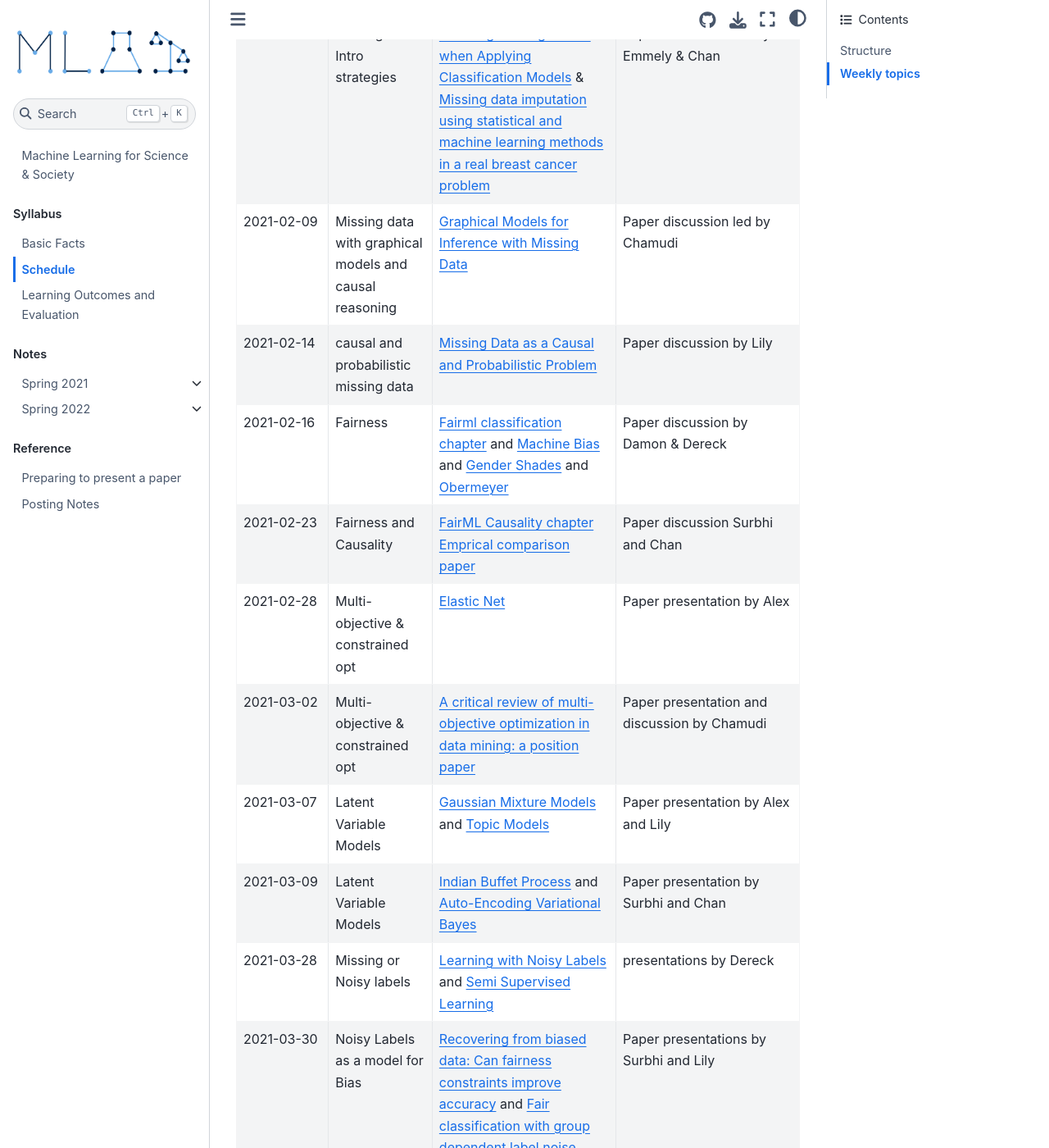
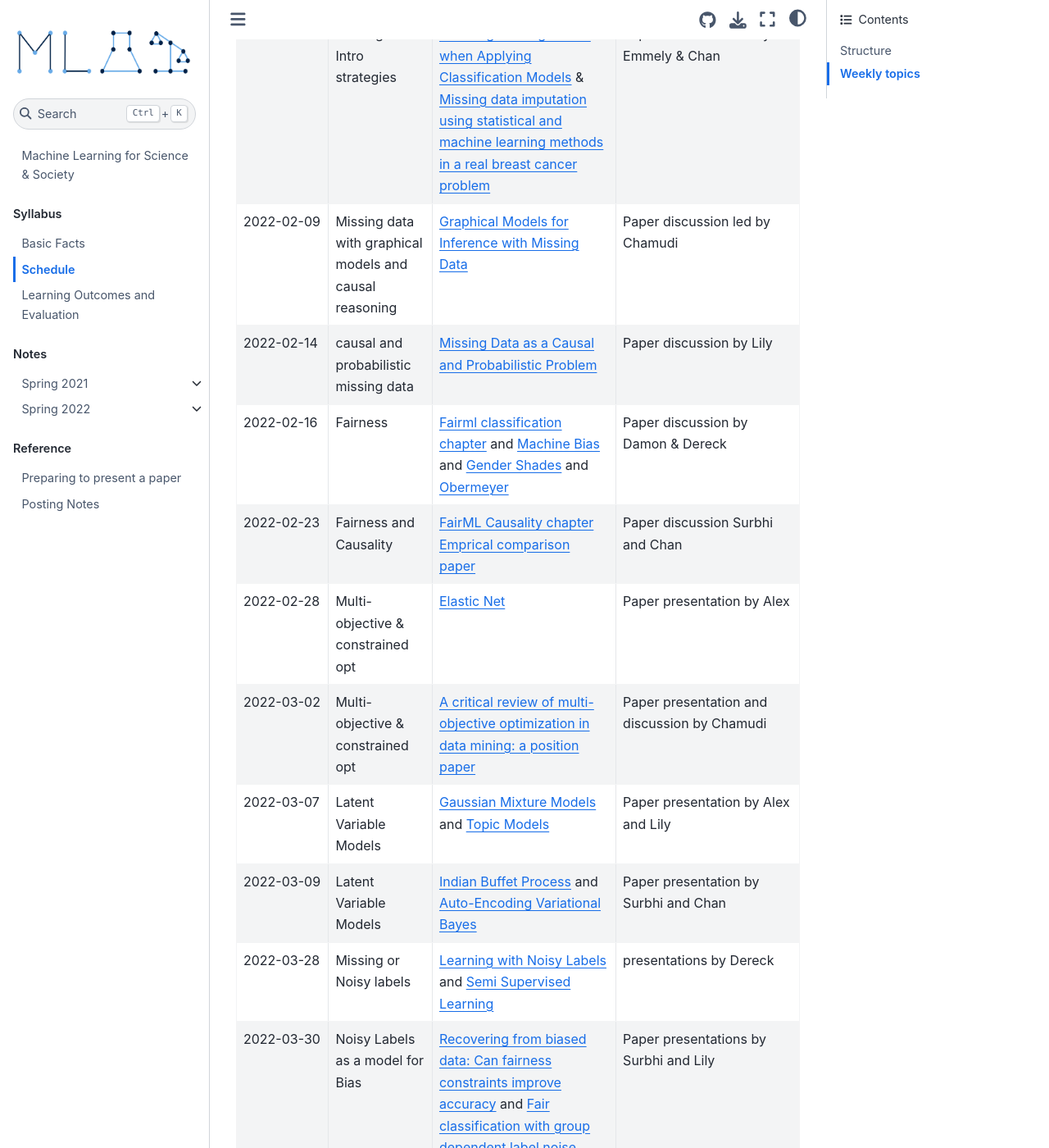
Before and after one commit to ml4scisoc/ml4scisoc.github.io, a Jupyter Book: the page built from syllabus/schedule.md, in a window 1280 px wide and 1400 px high, scrolled down 1656 px. Shown: the whole window at 82% size. Built offline with Jupyter Book 1.0.4 settings and Sphinx 7.4.7 and the Sphinx Book theme 1.1.4, drawn with Linux system fonts in a browser that asks for light colours; pages that are not in the unit, such as notebooks, are missing from menus; some of the changed text lies outside the part shown.

Commit message:
fix year

```diff
--- a/syllabus/schedule.md
+++ b/syllabus/schedule.md
@@ -45,98 +45,98 @@ and recent publications.
   - Topic
   - Reading
   - Activities
-* - 2021-01-24
+* - 2022-01-24
   - Introduction
   - None
   - introductions, expectation setting
-* - 2021-01-26
+* - 2022-01-26
   - Probability Review
   - Model Based ML, chapter 1
   - reading discussion, setting up
-* - 2021-01-31
+* - 2022-01-31
   - Setting the Stage
   - [The Scientific Method in the Science of Machine Learning](https://arxiv.org/abs/1904.10922) and [Value-laden Disciplinary Shifts in Machine Learning](https://arxiv.org/abs/1912.01172)
   - Paper Presentation by Dr. Brown
-* - 2021-02-02
+* - 2022-02-02
   - Meta issues
   - [Roles for computing in social change](https://dl.acm.org/doi/abs/10.1145/3351095.3372871)
   - Paper Presentation by Dr. Brown
-* - 2021-02-07
+* - 2022-02-07
   - Missing Data: Intro strategies
   - [Handling Missing Values when Applying Classification Models](https://www.jmlr.org/papers/volume8/saar-tsechansky07a/saar-tsechansky07a.pdf) &
   [Missing data imputation using statistical and machine learning methods in a real
   breast cancer problem](https://citeseerx.ist.psu.edu/viewdoc/download?doi=10.1.1.701.4234&rep=rep1&type=pdf)
   - Paper discussion led by Emmely & Chan
-* - 2021-02-09
+* - 2022-02-09
   - Missing data with graphical models and causal reasoning
   - [Graphical Models for Inference with Missing Data](https://proceedings.neurips.cc/paper/2013/file/0ff8033cf9437c213ee13937b1c4c455-Paper.pdf)
   - Paper discussion led by Chamudi
-* - 2021-02-14
+* - 2022-02-14
   - causal and probabilistic missing data
   -  [Missing Data as a Causal and Probabilistic Problem](https://auai.org/uai2015/proceedings/papers/204.pdf)
   - Paper discussion by Lily
-* - 2021-02-16
+* - 2022-02-16
   - Fairness
   - [Fairml classification chapter](https://fairmlbook.org/classification.html) and [Machine Bias](https://www.propublica.org/article/machine-bias-risk-assessments-in-criminal-sentencing) and [Gender Shades](http://proceedings.mlr.press/v81/buolamwini18a/buolamwini18a.pdf) and [Obermeyer](https://www.science.org/doi/full/10.1126/science.aax2342)
   - Paper discussion by Damon & Dereck
-* - 2021-02-23
+* - 2022-02-23
   - Fairness and Causality
   - [FairML Causality chapter](https://fairmlbook.org/causal.html) [Emprical comparison paper](https://dl.acm.org/doi/10.1145/3287560.3287589)
   - Paper discussion Surbhi and Chan
-* - 2021-02-28
+* - 2022-02-28
   - Multi-objective & constrained opt
   - [Elastic Net](https://rss.onlinelibrary.wiley.com/doi/10.1111/j.1467-9868.2005.00503.x)
   - Paper presentation by Alex
-* - 2021-03-02
+* - 2022-03-02
   - Multi-objective & constrained opt
   - [A critical review of multi-objective optimization in data mining: a position paper](https://dl.acm.org/doi/abs/10.1145/1046456.1046467?casa_token=EolodHNPqJcAAAAA:WP8AqKpTtu74hQbMH6MabfM3HjFbQZ2C5Vp4CV--FTleunL6O_cKD98tfi7KVSWbD89vGdVaReg)
   - Paper presentation and discussion by Chamudi
-* - 2021-03-07
+* - 2022-03-07
   - Latent Variable Models
   - [Gaussian Mixture Models](https://jakevdp.github.io/PythonDataScienceHandbook/05.12-gaussian-mixtures.html) and [Topic Models](https://jmlr.org/papers/volume3/blei03a/blei03a.pdf)
   - Paper presentation by Alex and Lily
-* - 2021-03-09
+* - 2022-03-09
   - Latent Variable Models
   - [Indian Buffet Process](https://jmlr.org/papers/volume12/griffiths11a/griffiths11a.pdf) and [Auto-Encoding Variational Bayes](https://arxiv.org/pdf/1312.6114.pdf)
   - Paper presentation by Surbhi and Chan
-* - 2021-03-28
+* - 2022-03-28
   - Missing or Noisy labels
   - [Learning with Noisy Labels](https://proceedings.neurips.cc/paper/2013/file/3871bd64012152bfb53fdf04b401193f-Paper.pdf) and [Semi Supervised Learning](https://link.springer.com/article/10.1007/s10994-019-05855-6)
   - presentations by Dereck
-* - 2021-03-30
+* - 2022-03-30
   - Noisy Labels as a model for Bias
   - [Recovering from biased data: Can fairness constraints improve accuracy](https://arxiv.org/pdf/1912.01094.pdf) and  [Fair classification with group dependent label noise](https://dl.acm.org/doi/10.1145/3442188.3445915)
   - Paper presentations by Surbhi and Lily
-* - 2021-04-04
+* - 2022-04-04
   - Interpretable & Explanation Intro
   - [A Survey of Methods for Explaining Black Box Models](https://dl.acm.org/doi/pdf/10.1145/3236009)
   - Paper Presentation by Emmely
-* - 2021-04-06
+* - 2022-04-06
   - A Case for Interpretability over Explanation
   - [Why are we explaining black box models](https://hdsr.mitpress.mit.edu/pub/f9kuryi8/release/6) and [Learning Certifiably optimal rule lists for categorical data](http://jmlr.org/papers/volume18/17-716/17-716.pdf)
   - Paper Presentation by Alex and Surbhi
-* - 2021-04-13
+* - 2022-04-13
   - Models for Explanation
   - [Interpretability Beyond Feature Attribution: Quantitative Testing with Concept Activation Vectors (TCAV)](https://arxiv.org/abs/1711.11279)
   - Paper Presentation Dereck
-* - 2021-04-18
+* - 2022-04-18
   - Choosing Explanations and using explanations
   - [How can I choose an explainer? An Application-grounded
 Evaluation of Post-hoc Explanations](https://dl.acm.org/doi/pdf/10.1145/3442188.3445941) [Actionable Recourse in Linear Classification](https://dl.acm.org/doi/10.1145/3287560.3287566)
   - Paper Presentation by Alex and Chan
-* - 2021-04-20
+* - 2022-04-20
   - What does Interpretable mean
   - [Towards A Rigorous Science of Interpretable Machine Learning](https://arxiv.org/abs/1702.08608) and [Towards falsifiable interpretability research](https://ml-retrospectives.github.io/neurips2020/camera_ready/4.pdf)
   - Paper Presentation by Sarah
-* - 2021-04-25
+* - 2022-04-25
   - 3 Project Presentations
   - projects
   - Paper Presentation by Alex, Dereck, and Chamudi
-* - 2021-04-27
+* - 2022-04-27
   - 3 Project Presentations
   - projects
   - presentations by Emmely and Lily
-* - 2021-05-02
+* - 2022-05-02
   - 2 Project Presentations Chan  and Surbhi
   - projects
   - presentations with peer feedback; discuss revision plans; overall course review
```
